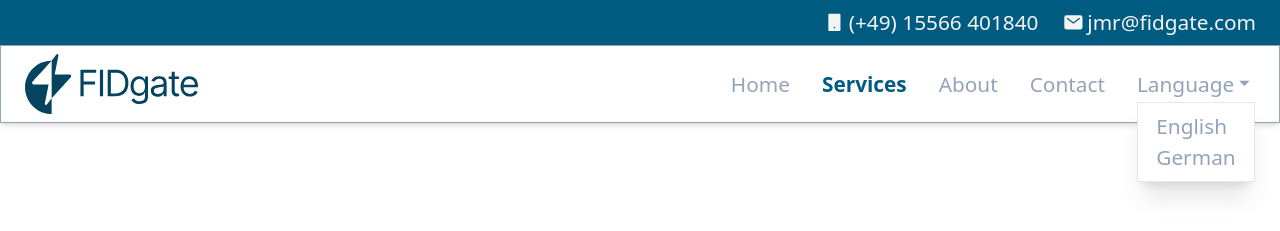
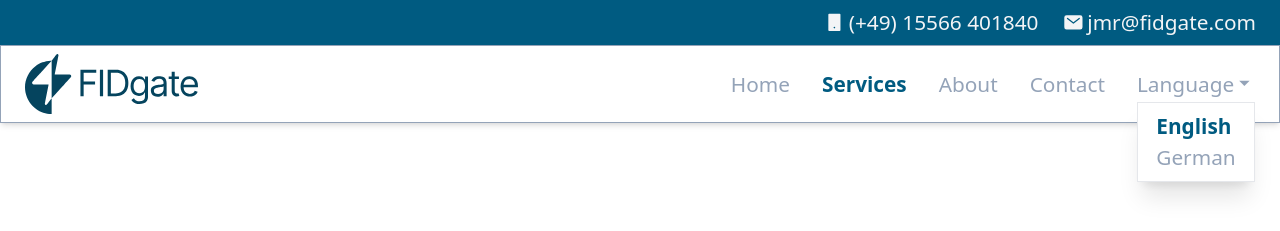
Before and after one commit to LuisMFG1992/Juanma, a React (Vite) app: page /services in a window 1280 px wide. Both pictures are taken after a click on the button "Language". Shown: the top 231 px of the page. Built offline with nearby package versions, Linux system fonts and the light colour scheme.

Commit message:
click out dropdown menu

```diff
--- a/src/Hooks/useToggle.js
+++ b/src/Hooks/useToggle.js
@@ -3,7 +3,13 @@ import { useState } from 'react'
 const useToggle = () => {
   const [state, setState] = useState(false)
 
-  const toggleState = () => setState((prev) => !prev)
+  const toggleState = (state) => {
+    if (state === true || state === false) {
+      setState(state)
+    } else {
+      setState((prev) => !prev)
+    }
+  }
 
   return { state, toggleState }
 }
--- a/src/components/AppDropdownMenu.jsx
+++ b/src/components/AppDropdownMenu.jsx
@@ -1,17 +1,32 @@
 import { IoMdArrowDropdown } from 'react-icons/io'
 import useToggle from '../Hooks/useToggle'
 import { useTranslation } from 'react-i18next'
+import { useEffect, useState, useRef } from 'react'
 
 const AppDropdownMenu = ({ callbackEnglish, callbackGerman }) => {
+  const dropDownMenu = useRef(null)
   const { state: showMenu, toggleState } = useToggle()
+  useEffect(() => {
+    let handler = (e) => {
+      if (dropDownMenu.current && !dropDownMenu.current.contains(e.target)) {
+        toggleState(false)
+      }
+    }
+    document.addEventListener('mousedown', handler)
+    return () => {
+      document.removeEventListener('mousedown', handler)
+    }
+  }, [toggleState])
+
+  const [selectedLanguage, setSelectedLanguage] = useState('en')
 
   const { t } = useTranslation()
 
   return (
-    <div className='relative'>
+    <section className='relative'>
       <button
         className='flex cursor-pointer items-center'
-        onClick={toggleState}
+        onClick={() => toggleState()}
       >
         <p className='text-lg text-paragraph text-lightGray'>
           {t('navbar_language')}
@@ -19,28 +34,37 @@ const AppDropdownMenu = ({ callbackEnglish, callbackGerman }) => {
         <IoMdArrowDropdown size={'1.3rem'} className='text-lightGray' />
       </button>
       {showMenu && (
-        <div className='border-2-primary absolute left-0 top-8 flex w-full flex-col items-center border bg-white py-2 shadow-xl'>
+        <section
+          ref={dropDownMenu}
+          className='border-2-primary absolute left-0 top-8 flex w-full flex-col items-center border bg-white py-2 shadow-xl'
+        >
           <ul>
             <li>
               <button
-                onClick={callbackEnglish}
-                className='text-paragraph text-lightGray'
+                onClick={() => {
+                  callbackEnglish()
+                  setSelectedLanguage('en')
+                }}
+                className={`text-paragraph ${selectedLanguage === 'en' ? 'font-semibold text-primary' : 'text-lightGray'}`}
               >
                 {t('navbar_english')}
               </button>
             </li>
             <li>
               <button
-                onClick={callbackGerman}
-                className='text-paragraph text-lightGray'
+                onClick={() => {
+                  callbackGerman()
+                  setSelectedLanguage('de')
+                }}
+                className={`text-paragraph ${selectedLanguage !== 'en' ? 'font-semibold text-primary' : 'text-lightGray'}`}
               >
                 {t('navbar_german')}
               </button>
             </li>
           </ul>
-        </div>
+        </section>
       )}
-    </div>
+    </section>
   )
 }
 
--- a/src/components/Navbar.jsx
+++ b/src/components/Navbar.jsx
@@ -5,7 +5,7 @@ import { RiSmartphoneFill } from 'react-icons/ri'
 import logo from '../assets/LogoFIDgate.svg'
 import { NavLink } from 'react-router-dom'
 import { contactInfo, navLinks } from '../constants'
-import { useContext, useEffect } from 'react'
+import { useContext, useEffect, useState } from 'react'
 import { ThemeContext } from '../context/index'
 import useResize from '../Hooks/useResize'
 import AppDropdownMenu from './AppDropdownMenu'
```
